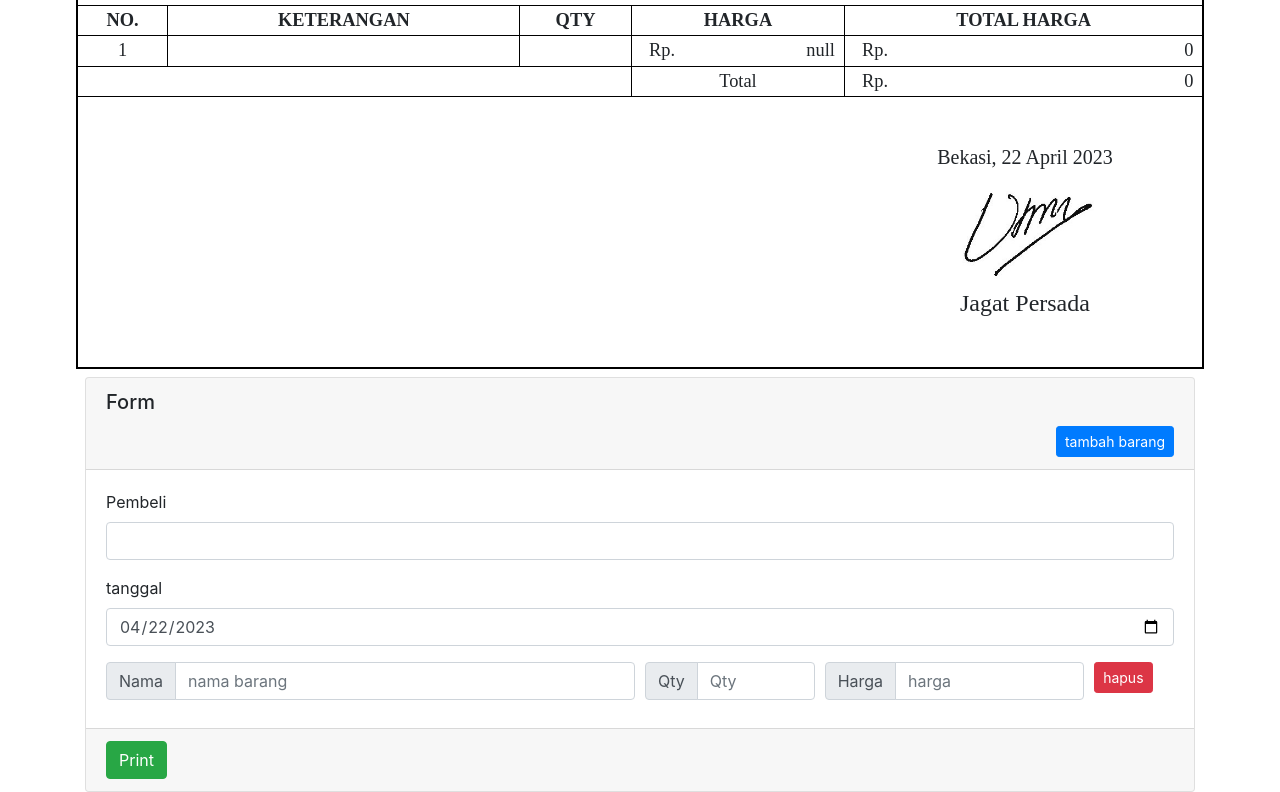
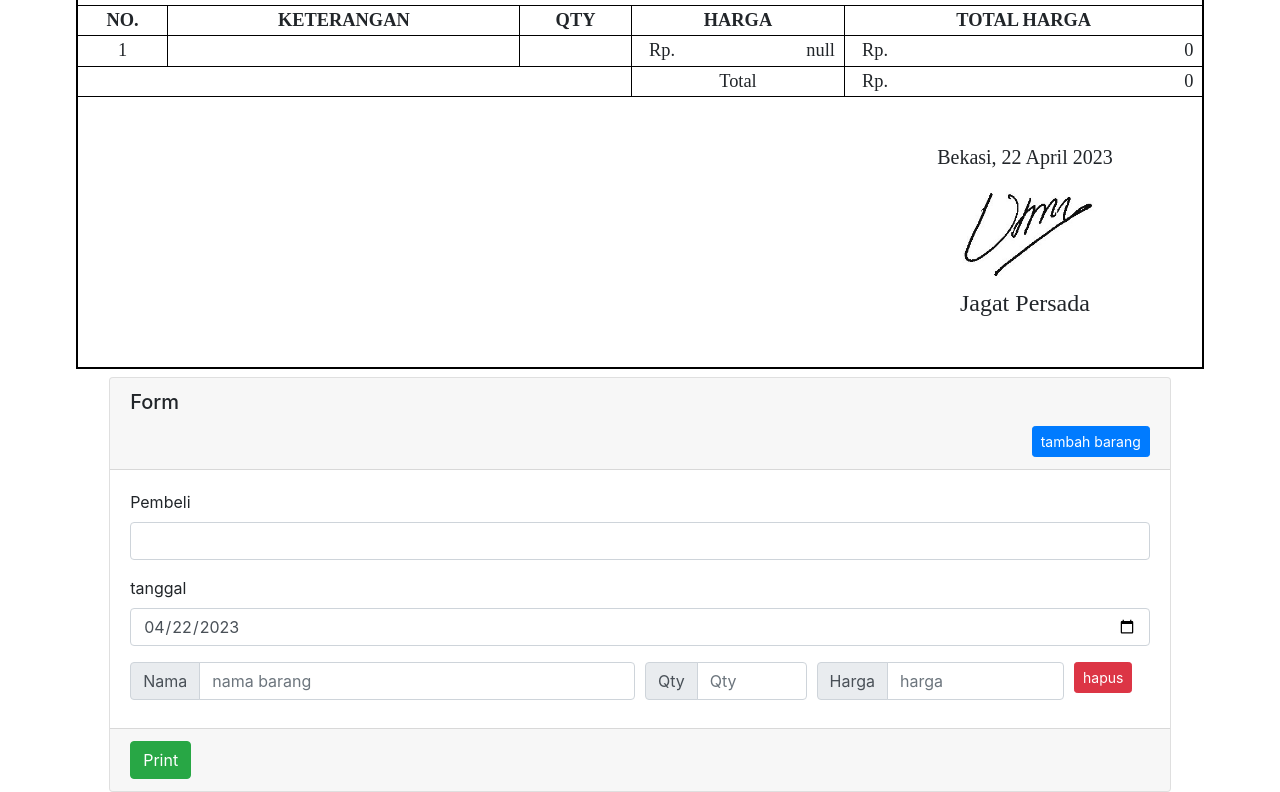
Before and after one commit to ymslark/kwitansi, a plain HTML site: page index.html in a window 1280 px wide. Shown: the part 311-1103 px from the top of the page. Drawn offline with nearby package versions, Linux system fonts and the light colour scheme.

Commit message:
form centered

```diff
--- a/index.html
+++ b/index.html
@@ -114,7 +114,9 @@
             </div>
         </div>
 
-        <div class="container mt-2 form">
+        <div class="row mt-2 form">
+            <div class="col-1"></div>
+            <div class="col-10">
                 <div class="card">
                     <div class="card-header">
                         <h5 class="card-title">Form</h5>
@@ -163,6 +165,8 @@
                             <button class="btn btn-success" @click="printLabel()" v-if="ok">Print</button>
                     </div>
                 </div>
+            </div>
+            <div class="col-1"></div>
         </div>
     </div>
     <script src="https://code.jquery.com/jquery-3.3.1.slim.min.js" integrity="sha384-q8i/X+965DzO0rT7abK41JStQIAqVgRVzpbzo5smXKp4YfRvH+8abtTE1Pi6jizo" crossorigin="anonymous"></script>
```
Lines whose indentation alone changed are shown as unchanged.
